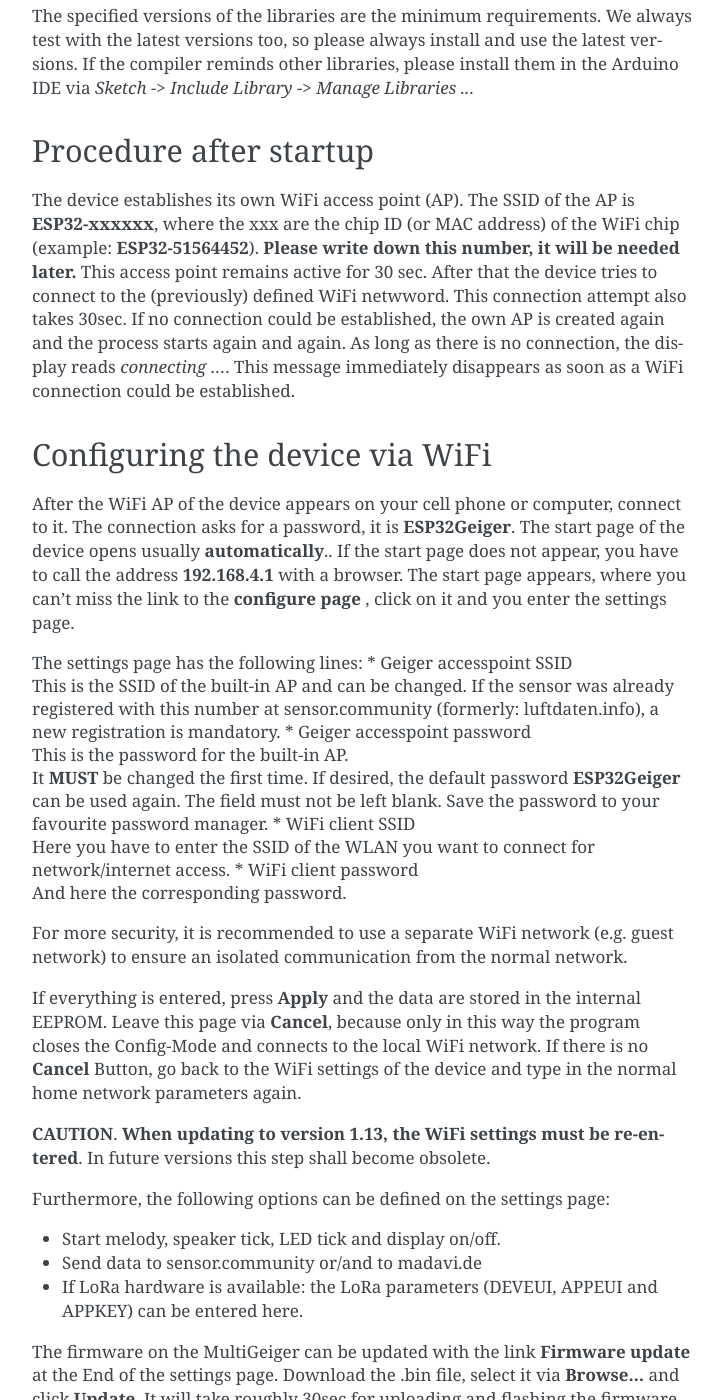
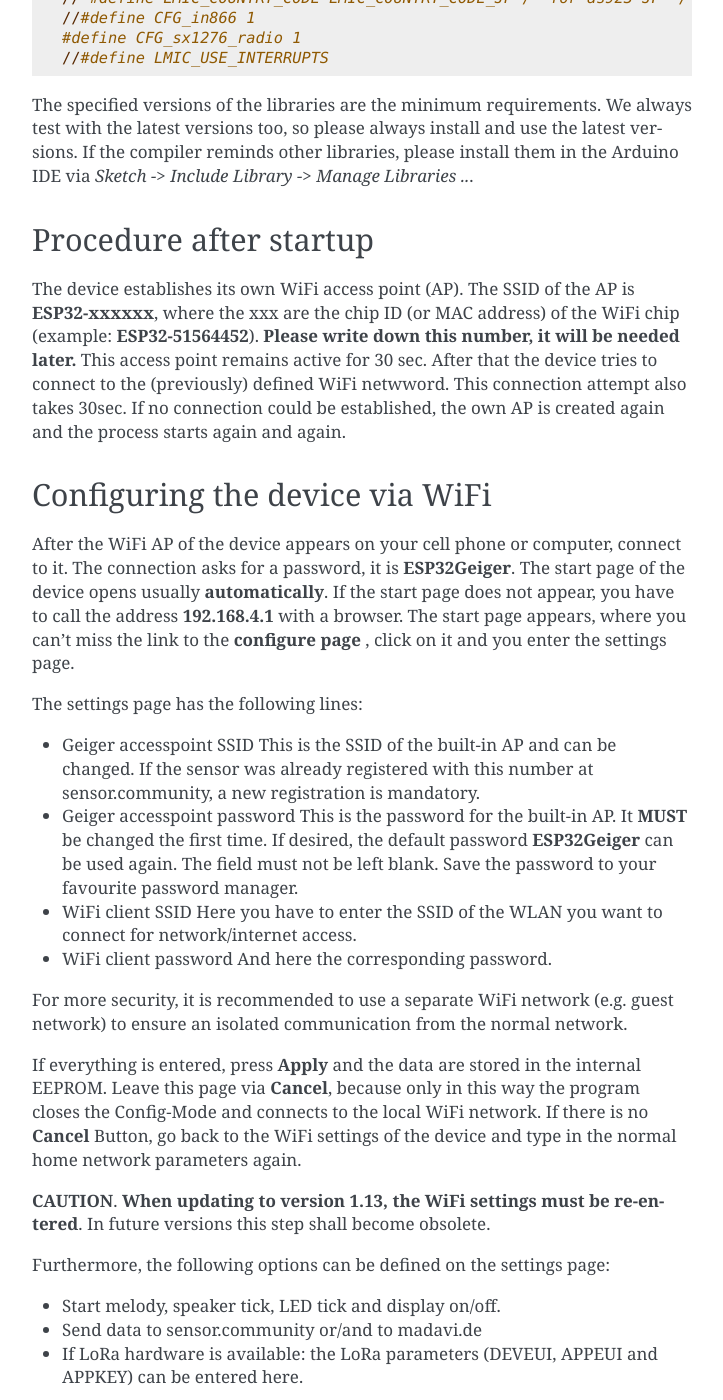
Before and after one commit to ecocurious2/MultiGeiger, a Sphinx documentation site: the page built from docs/source/installation.rst, in a window 1280 px wide and 1400 px high, scrolled down 1342 px. Shown: the whole window, without its empty margins (388-1111 px from the left). Built offline with Sphinx 7.4.7, drawn with Linux system fonts in a browser that asks for light colours; some of the changed text lies outside the part shown.

Commit message:
corrected indents and items

```diff
--- a/docs/source/installation.rst
+++ b/docs/source/installation.rst
@@ -19,15 +19,12 @@
    headers on the board.
 
 To select the Heltec boards in the Arduino IDE, the following steps must
-be proceed: \* Add the file:
-https://raw.githubusercontent.com/espressif/arduino-esp32/gh-pages/package_esp32_dev_index.json
-in Preferences->Additional Boards Manager URLs. \* Then, the ESP32
-boards (name “esp32 by Espressif Systems”) can be installed under
-Tools->Board->Boards Manager. \* Choose the correct Heltec board under
-Tools->Board. \* Select the **Heltec wireless Stick** for **both**
-boards. \* Select under Tools **Flash size: “4MB(32Mb)”** and
-**Partition Scheme: “Minimal SPIFFS (Large APPS with OTA)”**. The
-software recognizes automatically which board is equipped.
+be proceed:
+
+-  Add the file: https://raw.githubusercontent.com/espressif/arduino-esp32/gh-pages/package_esp32_dev_index.json in Preferences->Additional Boards Manager URLs.
+-  Then, the ESP32 boards (name “esp32 by Espressif Systems”) can be installed under Tools->Board->Boards Manager. Choose the correct Heltec board under Tools->Board.
+-  Select the **Heltec wireless Stick** for **both** boards.
+-  Select under Tools **Flash size: “4MB(32Mb)”** and **Partition Scheme: “Minimal SPIFFS (Large APPS with OTA)”**. The software recognizes automatically which board is equipped.
 
 Various software settings can be made via the following files (see
 comments inside):
@@ -51,9 +48,7 @@
 
 Please install the latest version via platform.io / Libraries.
 
-**Caution:** If the Arduino IDE is used, please check that in the file
-project_config/lmic_project_config.h (in the top level in this library)
-the correct configurations are set. The file must look like this:
+**Caution:** If the Arduino IDE is used, please check that in the file project_config/lmic_project_config.h (in the top level in this library) the correct configurations are set. The file must look like this:
 
 ::
 
@@ -76,50 +71,31 @@
 Procedure after startup
 #######################
 
-The device establishes its own WiFi access point (AP). The SSID of the
-AP is **ESP32-xxxxxx**, where the xxx are the chip ID (or MAC address)
-of the WiFi chip (example: **ESP32-51564452**). **Please write down this
-number, it will be needed later.** This access point remains active for
-30 sec. After that the device tries to connect to the (previously)
-defined WiFi netwword. This connection attempt also takes 30sec. If no
-connection could be established, the own AP is created again and the
-process starts again and again. As long as there is no connection, the
-display reads *connecting …*. This message immediately disappears as
-soon as a WiFi connection could be established.
+The device establishes its own WiFi access point (AP). The SSID of the AP is **ESP32-xxxxxx**, where the xxx are the chip ID (or MAC address) of the WiFi chip (example: **ESP32-51564452**). **Please write down this number, it will be needed later.**
+This access point remains active for 30 sec. After that the device tries to connect to the (previously) defined WiFi netwword.
+This connection attempt also takes 30sec. If no connection could be established, the own AP is created again and the process starts again and again.
 
 Configuring the device via WiFi
 ###############################
 
-After the WiFi AP of the device appears on your cell phone or computer,
-connect to it. The connection asks for a password, it is
-**ESP32Geiger**. The start page of the device opens usually
-**automatically**.. If the start page does not appear, you have to call
-the address **192.168.4.1** with a browser. The start page appears,
-where you can’t miss the link to the **configure page** , click on it
-and you enter the settings page.
+After the WiFi AP of the device appears on your cell phone or computer, connect to it. The connection asks for a password, it is **ESP32Geiger**.
+The start page of the device opens usually **automatically**.
+If the start page does not appear, you have to call the address **192.168.4.1** with a browser. The start page appears, where you can’t miss the link to the **configure page** , click on it and you enter the settings page.
 
-| The settings page has the following lines: \* Geiger accesspoint SSID
-| This is the SSID of the built-in AP and can be changed. If the sensor
-  was already registered with this number at sensor.community (formerly:
-  luftdaten.info), a new registration is mandatory. \* Geiger
-  accesspoint password
-| This is the password for the built-in AP.
-| It **MUST** be changed the first time. If desired, the default
-  password **ESP32Geiger** can be used again. The field must not be left
-  blank. Save the password to your favourite password manager. \* WiFi
-  client SSID
-| Here you have to enter the SSID of the WLAN you want to connect for
-  network/internet access. \* WiFi client password
-| And here the corresponding password.
+The settings page has the following lines:
 
-For more security, it is recommended to use a separate WiFi network
-(e.g. guest network) to ensure an isolated communication from the normal
-network.
+-  Geiger accesspoint SSID
+   This is the SSID of the built-in AP and can be changed. If the sensor was already registered with this number at sensor.community, a new registration is mandatory.
+-  Geiger accesspoint password
+   This is the password for the built-in AP. It **MUST** be changed the first time. If desired, the default password **ESP32Geiger** can be used again. The field must not be left blank. Save the password to your favourite password manager.
+-  WiFi client SSID
+   Here you have to enter the SSID of the WLAN you want to connect for network/internet access.
+-  WiFi client password And here the corresponding password.
 
-If everything is entered, press **Apply** and the data are stored in the
-internal EEPROM. Leave this page via **Cancel**, because only in this
-way the program closes the Config-Mode and connects to the local WiFi
-network. If there is no **Cancel** Button, go back to the WiFi settings
+For more security, it is recommended to use a separate WiFi network (e.g. guest network) to ensure an isolated communication from the normal network.
+
+If everything is entered, press **Apply** and the data are stored in the internal EEPROM. Leave this page via **Cancel**, because only in this way the program closes the Config-Mode and connects to the local WiFi network.
+If there is no **Cancel** Button, go back to the WiFi settings
 of the device and type in the normal home network parameters again.
 
 **CAUTION**. **When updating to version 1.13, the WiFi settings must be
@@ -132,75 +108,44 @@
 -  If LoRa hardware is available: the LoRa parameters (DEVEUI, APPEUI
    and APPKEY) can be entered here.
 
-The firmware on the MultiGeiger can be updated with the link **Firmware
-update** at the End of the settings page. Download the .bin file, select
-it via **Browse…** and click **Update**. It will take roughly 30sec for
-uploading and flashing the firmware. If you see **Update Success!
-Rebooting…**, the MultiGeiger will reboot and the new firmware will be
-active.
+The firmware on the MultiGeiger can be updated with the link **Firmware update** at the End of the settings page. Download the .bin file, select it via **Browse…** and click **Update**. It will take roughly 30sec for uploading and flashing the firmware. If you see **Update Success! Rebooting…**, the MultiGeiger will reboot and the new firmware will be active.
 
-If **Update error: …** appears, the update did not work. The previous
-firmware is still active.
+If **Update error: …** appears, the update did not work. The previous firmware is still active.
 
-The settings page can be called up from your own WiFi at any time. To do
-this, just enter in the address bar of the browser: http://esp32-xxxxxxx
-(xxxxx is the chip ID – see above). If it does not work with this host
-name, use the IP address of the Geiger counter instead. The Ip address
-can be found in the devices list in your router. If successful, the
-login page appears. Enter **admin** as username and the chosen password
-(see above). Now you will see the settings page as discribed.
+The settings page can be called up from your own WiFi at any time. To do this, just enter in the address bar of the browser: http://esp32-xxxxxxx (xxxxx is the chip ID – see above).
+If it does not work with this hostname, use the IP address of the Geiger counter instead. The Ip address can be found in the devices list in your router.
+If successful, the login page appears.
+Enter **admin** as username and the chosen password (see above). Now you will see the settings page as discribed.
 
 Server for measured data
 ########################
 
-The pulses are counted for one measuring cycle at a time, from which the
-“counts per minute” (cpm) are calculated. After each cycle the data is
-sent to the servers at *sensor.community* and at *madavi.de*.
+The pulses are counted for one measuring cycle at a time, from which the “counts per minute” (cpm) are calculated. After each cycle the data is sent to the servers at *sensor.community* and at *madavi.de*.
 
-At *sensor.community* the data is stored and made available for
-retrieval the next day as CSV file. This file can be found at
-http://archive.sensor.community/DATE/DATE_radiation_si22g_sensor_SID.csv),
-where DATE = date in format YYYY-MM-DD (both times equal) and SID is the
-sensor number of the sensor (**not** the ChipID). For other sensors,
-replace the counting tube name **si22g** with the corresponding name
-(e.g.: sbm-20 or sbm-19).
+At *sensor.community* the data is stored and made available for retrieval the next day as CSV file.
+This file can be found at http://archive.sensor.community/DATE/DATE_radiation_si22g_sensor_SID.csv), where DATE = date in format YYYY-MM-DD (both times equal) and SID is the sensor number of the sensor (**not** the ChipID). For other sensors, replace the counting tube name **si22g** with the corresponding name (e.g.: sbm-20 or sbm-19).
 
-At *madavi* the data is stored in a RRD database and can be accessed
-directly as a graph via this link:
-https://www.madavi.de/sensor/graph.php?sensor=esp32-CHIPID-si22g. Here
-CHIPID is the ChipId (the digits of the SSID of the internal access
-point).
+At *madavi* the data is stored in a RRD database and can be accessed directly as a graph via this link: https://www.madavi.de/sensor/graph.php?sensor=esp32-CHIPID-si22g.
+Here CHIPID is the ChipId (the digits of the SSID of the internal access point).
 
-During the transmission of the data to the servers, the name of the
-server is briefly shown in the status line (bottom line) of the display.
+During the transmission of the data to the servers, the name of the server is briefly shown in the status line (bottom line) of the display.
 
 Login to sensor.community
 #########################
 
-| In order to send the measuered data to sensor.community, it is
-  mandatory to have a valid account and the sensor is registered. Both
-  can be done at https://devices.sensor.community. Create an account if
-  you do not have one via the *Register* button and log in. To register
-  a new sensor click *Register new sensor*. Fill in the form: \* Sensor
-  ID:
-| Enter the number (only the numbers) of the SSID of the sensor
-  (e.g. for the sensor ESP-51564452 enter 51564452). \* Sensor Board:
-| Select *esp32* (by the small arrows on the right) \* Basic
-  information:
-| Enter the address and the country. The internal name of the sensor can
-  be assigned arbitrarily, but must be entered. Please check **Indoor
-  sensor** as long as the sensor operates not outdoor. \* Additional
-  information:
-| Can be left blank, but its nice to provide further information. \*
-  Hardware configuration:
-| Select the sensor type **Radiation Si22G** (or accordingly). The value
-  for the second sensor can remain DHT22, as it is irrelevant in this
-  context. \* Position
-| Please enter the coordinates as accurate as possible. You can use the
-  right button to calculate the coordinates. They are needed to show
-  your sensor on the map.
+In order to send the measuered data to sensor.community, it is mandatory to have a valid account and the sensor is registered. Both can be done at https://devices.sensor.community. Create an account if you do not have one via the *Register* button and log in. To register a new sensor click *Register new sensor*. Fill in the form:
 
-Finish the settings by clicking *Save settings*. At the overview page
-for this sensor go to *Data*. Here you see amongst others the ID of the
-sensor. Please remember: the ID mandatory for the queries at
+-  Sensor
+   ID: Enter the number (only the numbers) of the SSID of the sensor (e.g. for the sensor ESP-51564452 enter 51564452).
+-  Sensor Board: Select *esp32* (by the small arrows on the right)
+-  Basic information:
+   Enter the address and the country. The internal name of the sensor can be assigned arbitrarily, but must be entered. Please check **Indoor sensor** as long as the sensor operates not outdoor.
+-  Additional information:
+   Can be left blank, but its nice to provide further information.
+-  Hardware configuration:
+   Select the sensor type **Radiation Si22G** (or accordingly). The value for the second sensor can remain DHT22, as it is irrelevant in this context.
+-  Position:
+   Please enter the coordinates as accurate as possible. You can use the right button to calculate the coordinates. They are needed to show your sensor on the map.
+
+Finish the settings by clicking *Save settings*. At the overview page for this sensor go to *Data*. Here you see amongst others the ID of the sensor. Please remember: the ID mandatory for the queries at
 sensor.community or multigeiger.citysensor.de.
```
Also changed, not shown: README-de.md (+0 -2 lines), README-en.md (+0 -1 lines).
